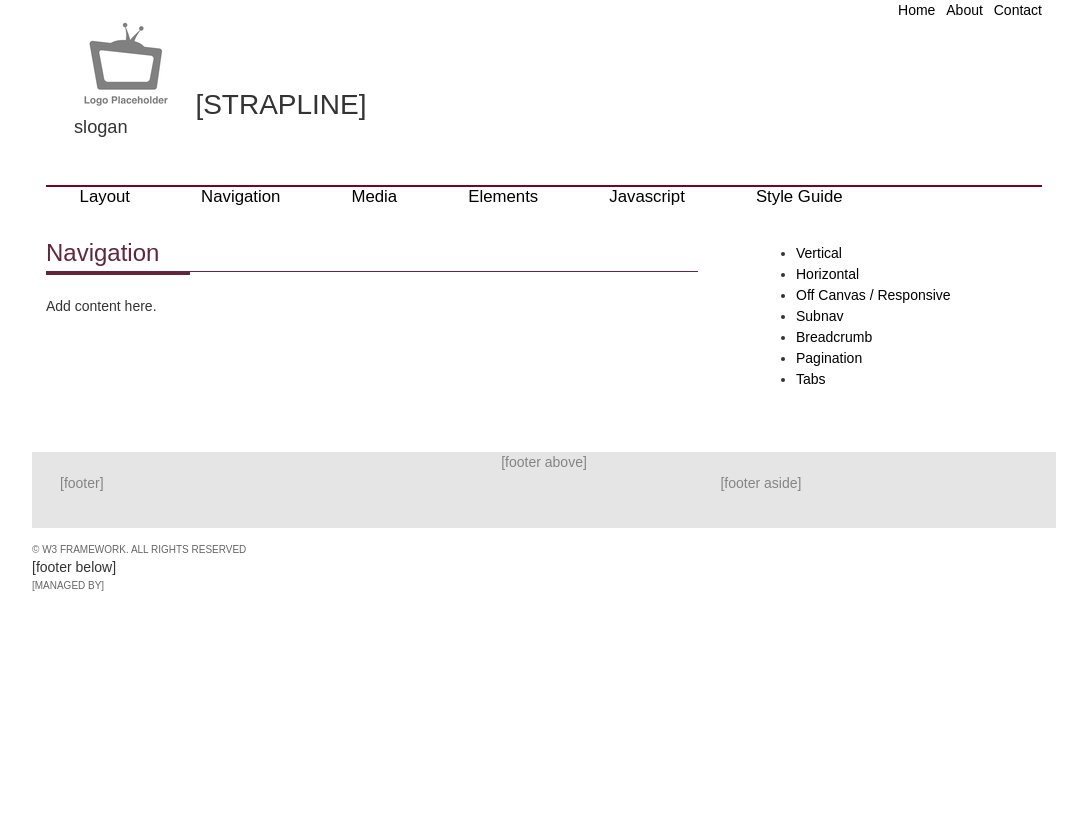
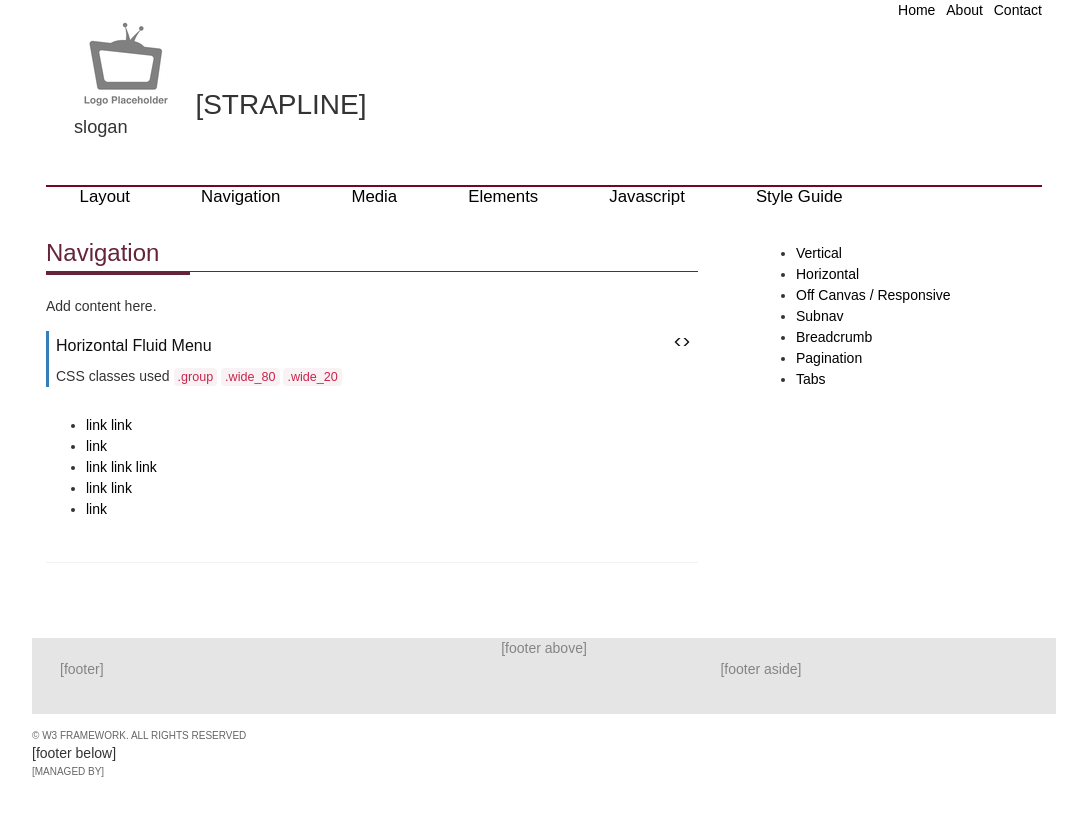
Before and after one commit to 2dpi/templates, a Jekyll site: the page built from www/elements/manual/navigation/horizontal.html, in a window 1280 px wide. Shown: the top 816 px of the page, without its empty margins (96-1183 px from the left). Built offline with Jekyll 4.4.1, drawn with Linux system fonts in a browser that asks for light colours; some web fonts are replaced.

Commit message:
adding pages

```diff
--- a/www/elements/manual/navigation/horizontal.html
+++ b/www/elements/manual/navigation/horizontal.html
@@ -11,7 +11,31 @@ description: w3 framework - media
       <article>
         <h1 class="title">Navigation</h1>
         <p>Add content here.</p>
-
+          <div class="callout">
+            <h4>Horizontal Fluid Menu <i class="icon-embed float_right toggle"></i></h4>
+            <p>CSS classes used <code>.group</code> <code>.wide_80</code> <code>.wide_20</code></p>
+          </div>
+          <div class="toggle_hide out_tight out_only_bottom group">
+            <ul class="menu fluid">
+              <li><a href="#">link link</a></li>
+              <li><a href="#">link</a></li>
+              <li><a href="#">link link link</a></li>
+              <li><a href="#">link link</a></li>
+              <li><a href="#">link</a></li>
+            </ul>
+          </div>
+          <div class="toggle_show out_tight out_only_bottom in_tight fill">
+{% highlight html %}{% raw %}
+<ul class="menu table">
+  <li><a href="#">link link</a></li>
+  <li><a href="#">link</a></li>
+  <li><a href="#">link link link</a></li>
+  <li><a href="#">link link</a></li>
+  <li><a href="#">link</a></li>
+</ul>
+{% endraw %}{% endhighlight %}
+          </div>
+          <hr>
       </article>
     </div>
     <aside class="container_aside">
```
